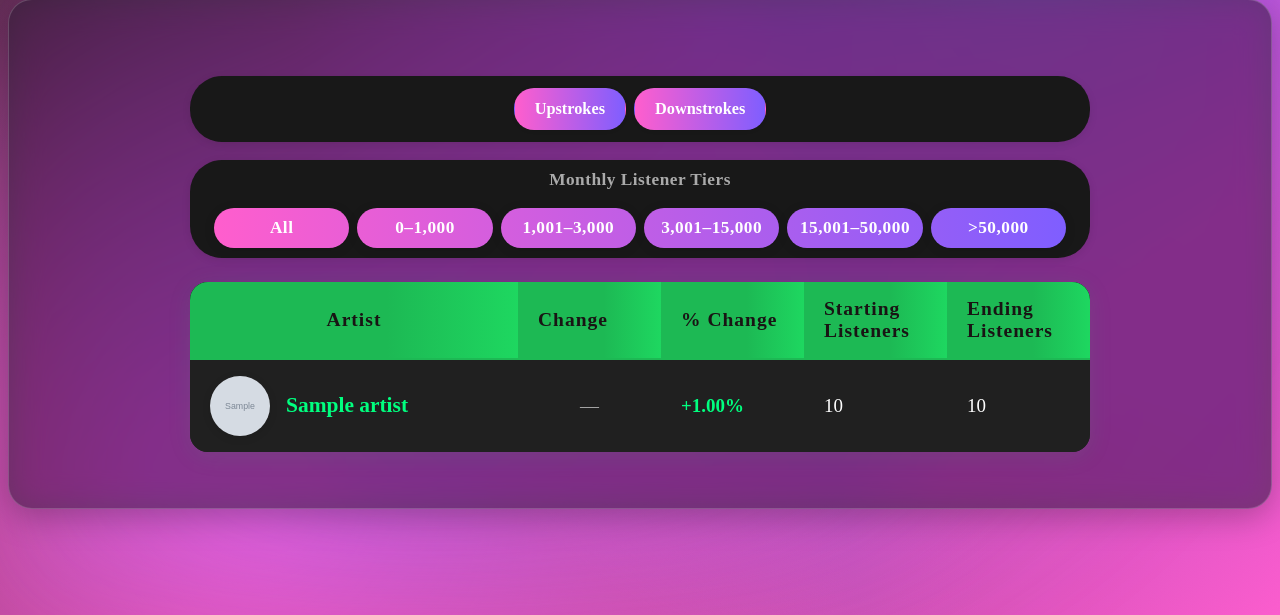
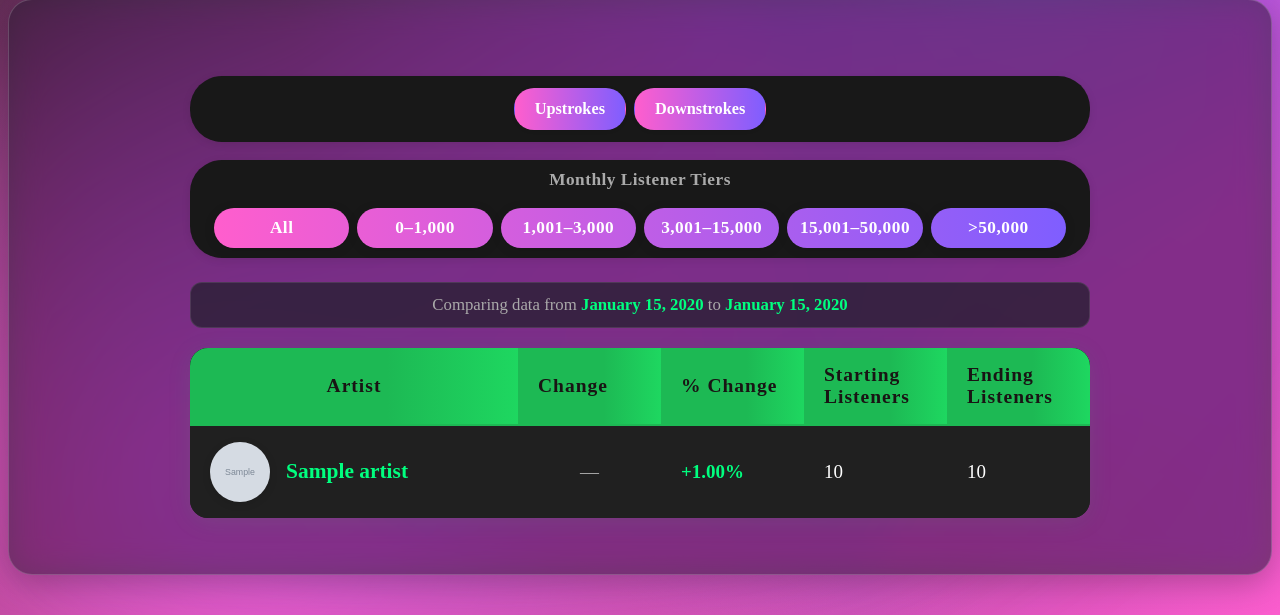
Before and after one commit to jason-donner/spotify-monthly-listener-extract, a Flask app: template app/spotify-listener-tracker/templates/leaderboard.html in a window 1280 px wide. Shown: the part 187-802 px from the top of the page. Run offline with Flask 3, Linux system fonts and the light colour scheme; the template is opened without the code that fills it: most values are stand-ins (such as "Sample title", 1, 10 or a date in 2020); grey boxes marked "Sample" are stand-in pictures.

Commit message:
Add date range display to leaderboard; show comparison dates for improved context in data analysis.

```diff
--- a/app/spotify-listener-tracker/app.py
+++ b/app/spotify-listener-tracker/app.py
@@ -284,11 +284,21 @@ def leaderboard():
             "slug": slugify(artist)
         })
     leaderboard_data = []
+    start_date = None
+    end_date = None
+
     for artist, records in artist_changes.items():
         recent = [r for r in records if r["date"] >= cutoff]
         if len(recent) < 2:
             continue
         recent.sort(key=lambda x: x["date"])
+
+        # Track the overall date range for the leaderboard
+        if start_date is None or recent[0]["date"] < start_date:
+            start_date = recent[0]["date"]
+        if end_date is None or recent[-1]["date"] > end_date:
+            end_date = recent[-1]["date"]
+
         start = recent[0]["listeners"]
         end = recent[-1]["listeners"]
         if start == 0:
@@ -343,6 +353,8 @@ def leaderboard():
         leaderboard=leaderboard_data,
         leaderboard_mode=mode,
         leaderboard_tier=tier,
+        start_date=start_date,
+        end_date=end_date,
     )
 
 # Helper to slugify artist names for URLs
--- a/app/spotify-listener-tracker/templates/leaderboard.html
+++ b/app/spotify-listener-tracker/templates/leaderboard.html
@@ -30,6 +30,16 @@
                 {% endfor %}
             </div>
         </div>
+        {% if start_date and end_date %}
+        <div style="text-align:center;margin-bottom:20px;padding:12px 20px;background:rgba(30,30,40,0.7);border-radius:12px;border:1px solid rgba(255,255,255,0.1);">
+            <span style="color:#aaa;font-size:1.05em;font-weight:500;">
+                Comparing data from
+                <span style="color:#00ff7f;font-weight:700;">{{ start_date.strftime('%B %d, %Y') }}</span>
+                to
+                <span style="color:#00ff7f;font-weight:700;">{{ end_date.strftime('%B %d, %Y') }}</span>
+            </span>
+        </div>
+        {% endif %}
         <table class="leaderboard-table">
             <tr>
                 <th>Artist</th>
```
